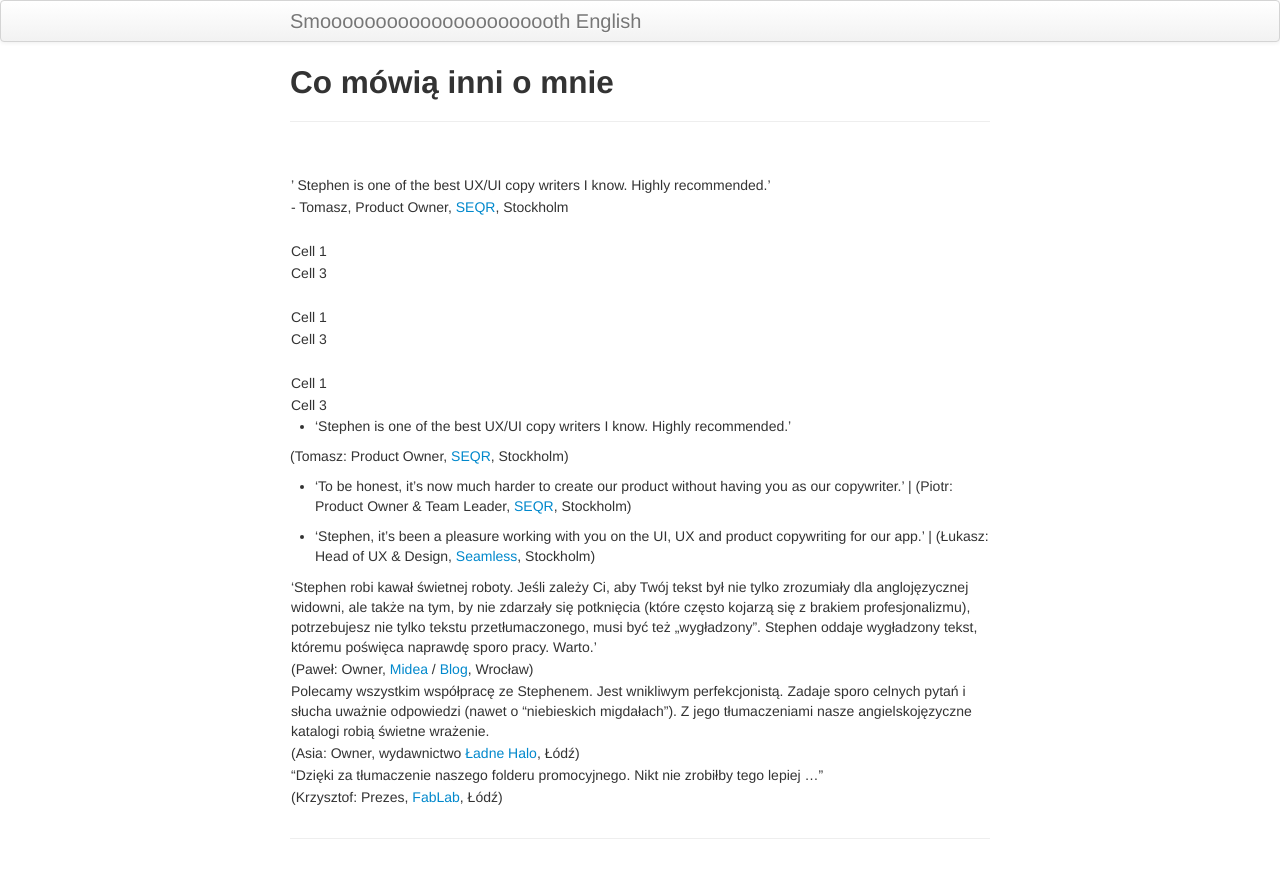
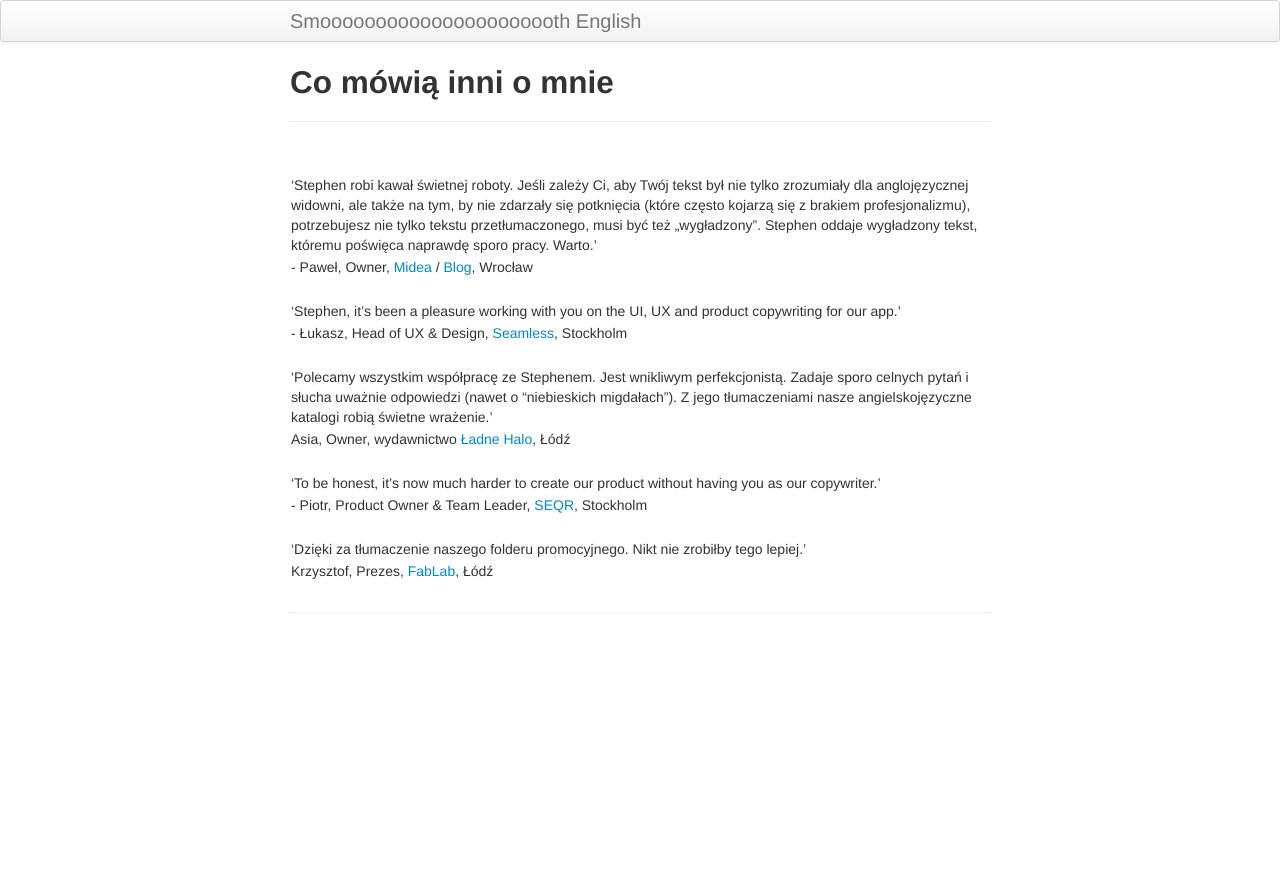
Before and after one commit to StephenEastham/StephenEastham.github.io, a Jekyll site: the page built from pages/resources.md, in a window 1280 px wide. Shown: the top 878 px of the page. Built offline with Jekyll 4.4.1, drawn with Linux system fonts in a browser that asks for light colours.

Commit message:
Update resources.md

```diff
--- a/pages/resources.md
+++ b/pages/resources.md
@@ -4,52 +4,27 @@ title: Co mówią inni o mnie
 description:
 ---
 
+|
+---------|
+'Stephen robi kawał świetnej roboty. Jeśli zależy Ci, aby Twój tekst był nie tylko zrozumiały dla anglojęzycznej widowni, ale także na tym, by nie zdarzały się potknięcia (które często kojarzą się z brakiem profesjonalizmu), potrzebujesz nie tylko tekstu przetłumaczonego, musi być też „wygładzony”. Stephen oddaje wygładzony tekst, któremu poświęca naprawdę sporo pracy. Warto.'|
+- Paweł, Owner, [Midea]() / [Blog](), Wrocław|
 
 |
 ---------|
-' Stephen is one of the best UX/UI copy writers I know. Highly recommended.'|
-- Tomasz, Product Owner, [SEQR](https://pages.github.com), Stockholm|
-|
----------|
-Cell 1   |
-Cell 3   |
+'Stephen, it's been a pleasure working with you on the UI, UX and product copywriting for our app.'|
+- Łukasz, Head of UX & Design, [Seamless](), Stockholm|
 
 |
 ---------|
-Cell 1   |
-Cell 3   |
-^
+'Polecamy wszystkim współpracę ze Stephenem. Jest wnikliwym perfekcjonistą. Zadaje sporo celnych pytań i słucha uważnie odpowiedzi (nawet o "niebieskich migdałach"). Z jego tłumaczeniami nasze angielskojęzyczne katalogi robią świetne wrażenie.'|
+Asia, Owner, wydawnictwo [Ładne Halo](), Łódź|
+
 |
 ---------|
-Cell 1   |
-Cell 3   |
+'To be honest, it's now much harder to create our product without having you as our copywriter.'|
+- Piotr, Product Owner & Team Leader, [SEQR](https://pages.github.com), Stockholm|
 
-
-
-
-* 'Stephen is one of the best UX/UI copy writers I know. Highly recommended.'
-^
-(Tomasz: Product Owner, [SEQR](https://pages.github.com), Stockholm)
-^
-^
-^
-
-* 'To be honest, it's now much harder to create our product without having you as our copywriter.'
-| (Piotr: Product Owner & Team Leader, [SEQR](https://pages.github.com), Stockholm)
-^
-
-* 'Stephen, it's been a pleasure working with you on the UI, UX and product copywriting for our app.'
-| (Łukasz: Head of UX & Design, [Seamless](), Stockholm)
-^
-
-| 'Stephen robi kawał świetnej roboty. Jeśli zależy Ci, aby Twój tekst był nie tylko zrozumiały dla anglojęzycznej widowni, ale także na tym, by nie zdarzały się potknięcia (które często kojarzą się z brakiem profesjonalizmu), potrzebujesz nie tylko tekstu przetłumaczonego, musi być też „wygładzony”. Stephen oddaje wygładzony tekst, któremu poświęca naprawdę sporo pracy. Warto.'
-| (Paweł: Owner, [Midea]() / [Blog](), Wrocław)
-^
-
-| Polecamy wszystkim współpracę ze Stephenem. Jest wnikliwym perfekcjonistą. Zadaje sporo celnych pytań i słucha uważnie odpowiedzi (nawet o "niebieskich migdałach"). Z jego tłumaczeniami nasze angielskojęzyczne katalogi robią świetne wrażenie.
-| (Asia: Owner, wydawnictwo [Ładne Halo](), Łódź)
-^
-
-| "Dzięki za tłumaczenie naszego folderu promocyjnego. Nikt nie zrobiłby tego lepiej ..."
-| (Krzysztof: Prezes, [FabLab](), Łódź)
-^
+|
+---------|
+'Dzięki za tłumaczenie naszego folderu promocyjnego. Nikt nie zrobiłby tego lepiej.'|
+Krzysztof, Prezes, [FabLab](), Łódź|
```
